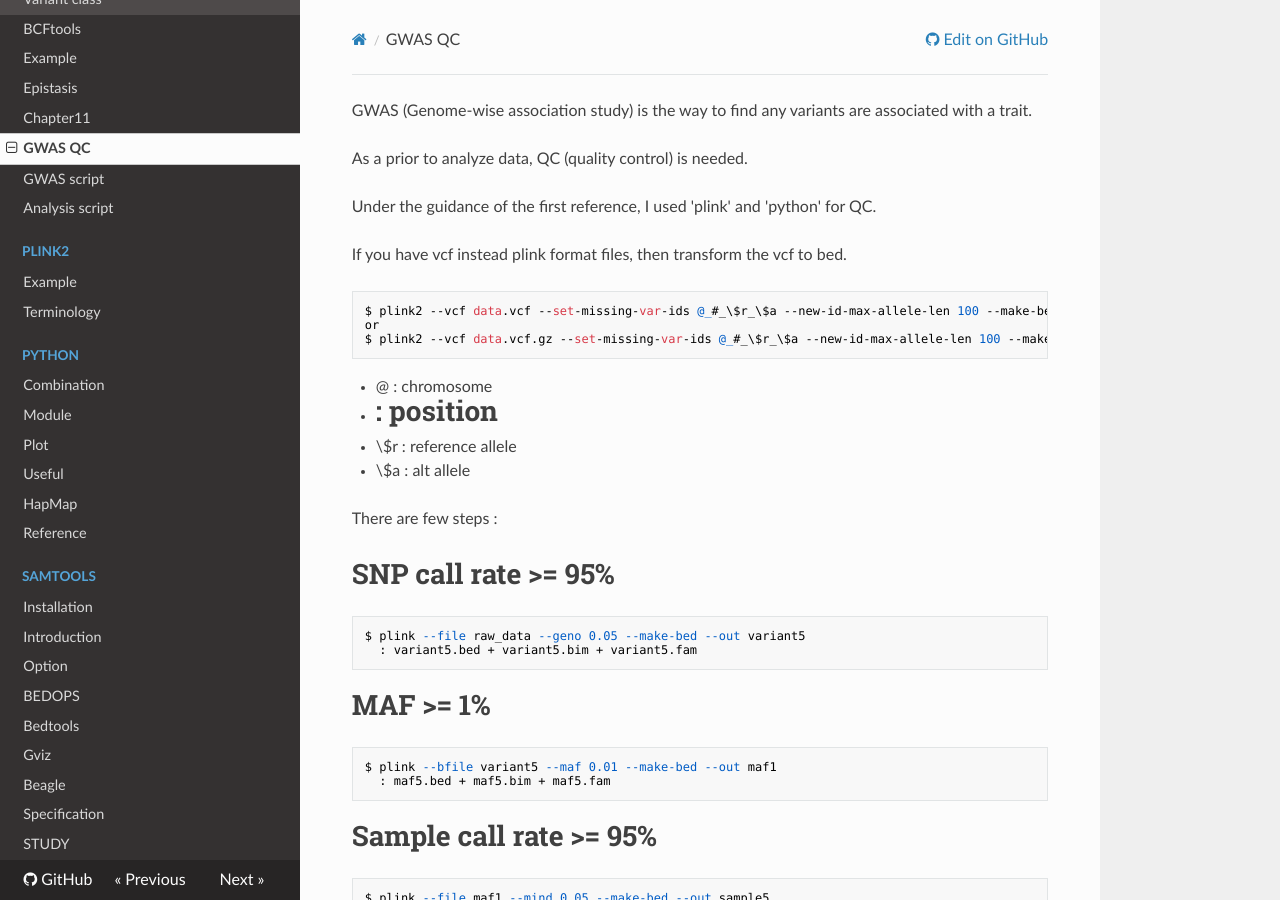
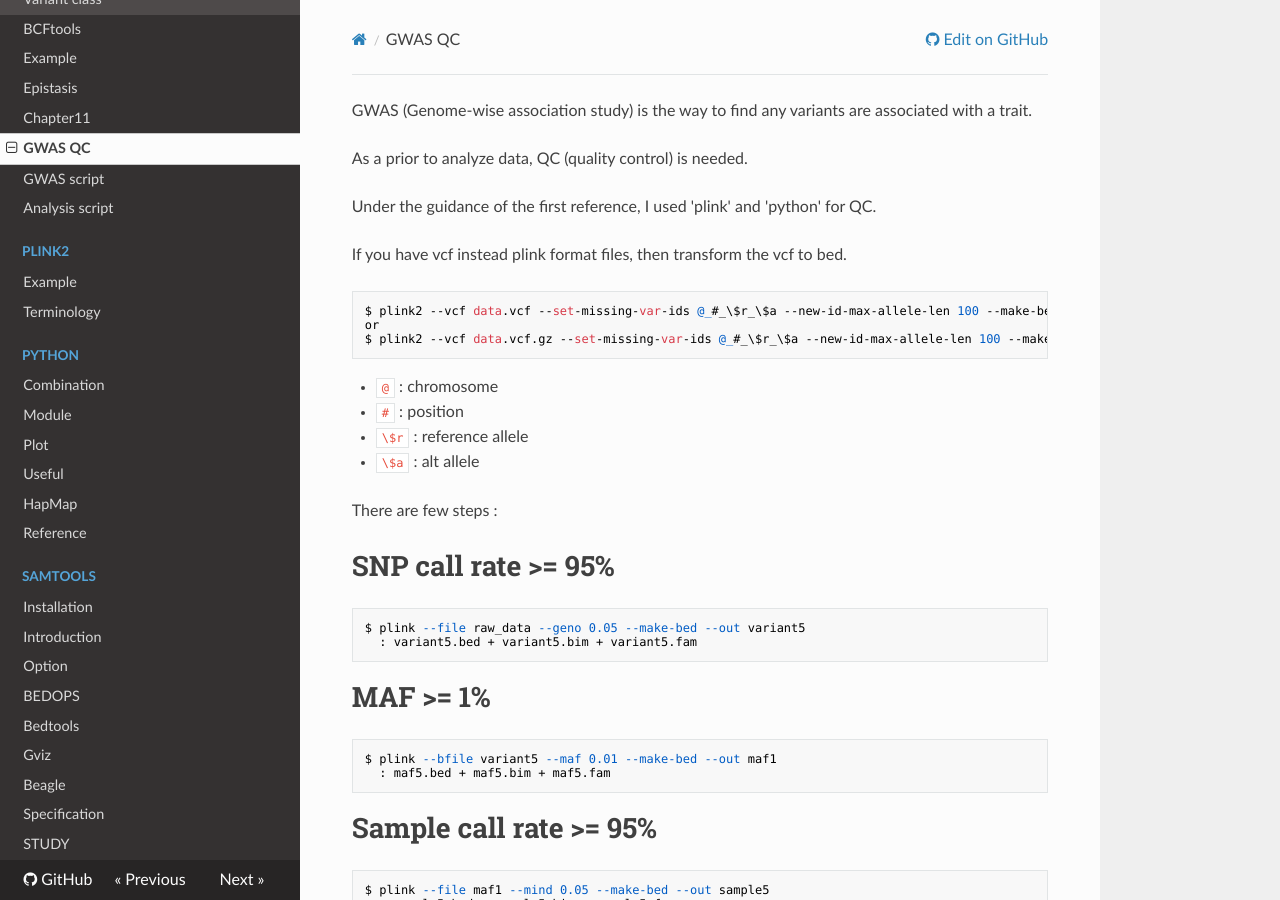
Before and after one commit to WonyoungCho/plink, an MkDocs documentation site: the page built from docs/GWAS.md, in a window 1280 px wide and 900 px high. Built offline with MkDocs 1.6.1, drawn with Linux system fonts in a browser that asks for light colours; nearby versions of some CDN libraries; old or Windows-style settings are respelled for this version of MkDocs.

Commit message:
Update GWAS.md

````diff
--- a/docs/GWAS.md
+++ b/docs/GWAS.md
@@ -11,10 +11,10 @@
 or
 $ plink2 --vcf data.vcf.gz --set-missing-var-ids @_#_\$r_\$a --new-id-max-allele-len 100 --make-bed --out data
 ```
-- @ : chromosome
-- # : position
-- \$r : reference allele
-- \$a : alt allele
+- `@` : chromosome
+- `#` : position
+- `\$r` : reference allele
+- `\$a` : alt allele
 
 
 There are few steps :
````
